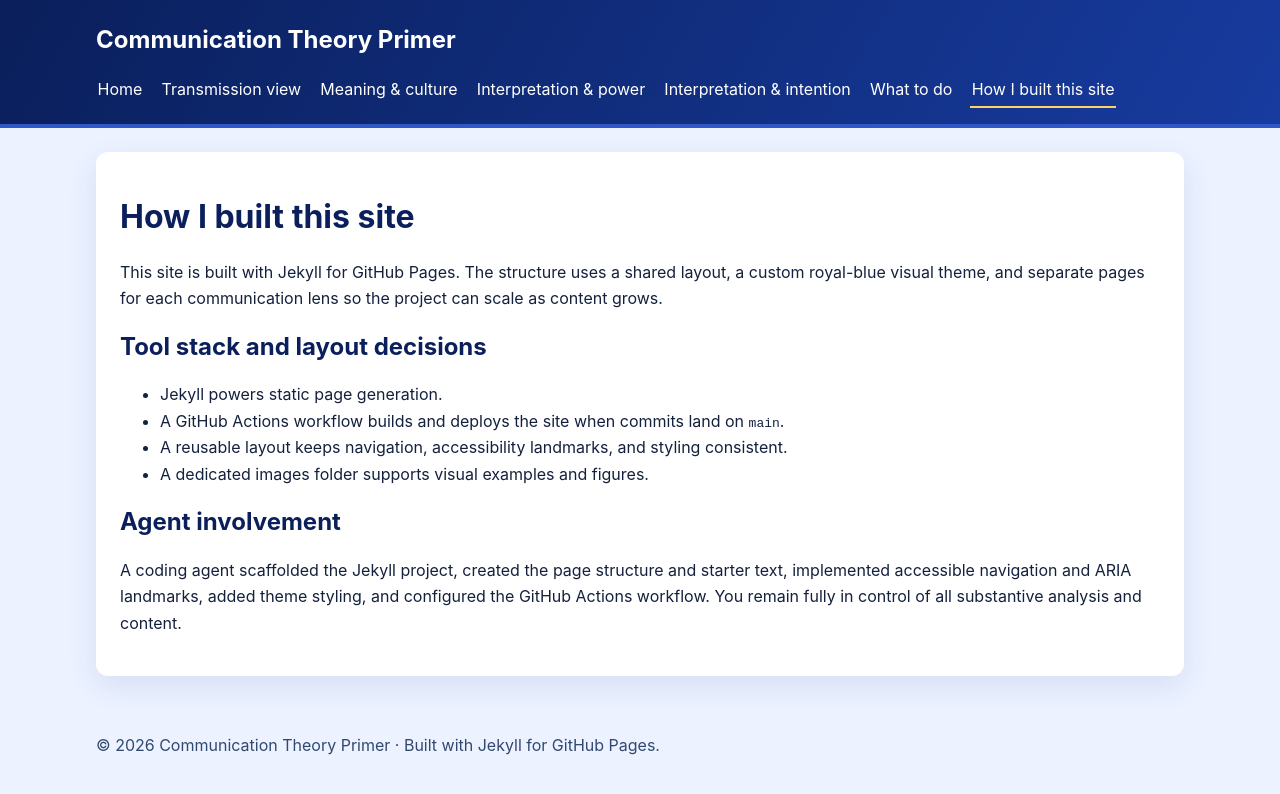
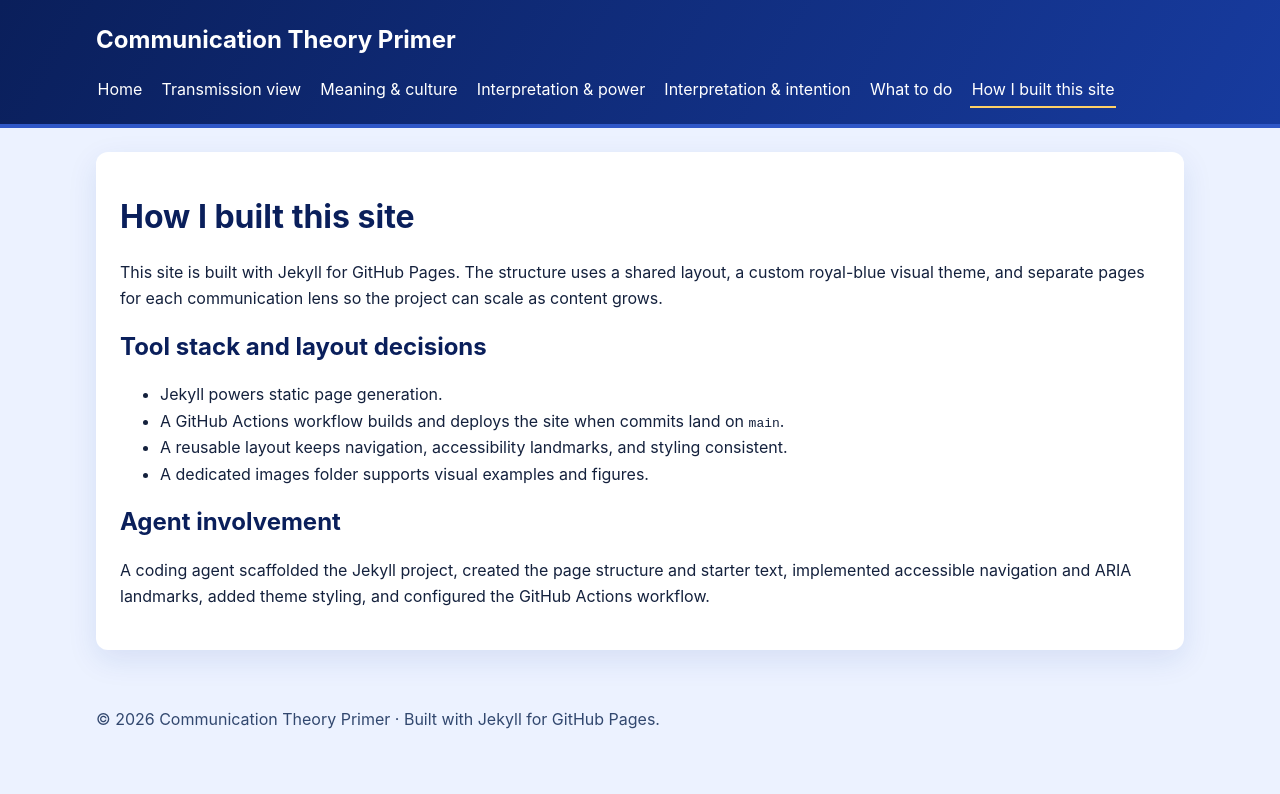
Before and after one commit to bryngrant/comm-primer, a Jekyll site: the page built from how-i-built-this-site.md, in a window 1280 px wide. Shown: the top 794 px of the page. Built offline with Jekyll 4.4.1, drawn with Linux system fonts in a browser that asks for light colours.

Commit message:
Refine agent involvement section for clarity
Removed redundant sentence about user control over content.

```diff
--- a/how-i-built-this-site.md
+++ b/how-i-built-this-site.md
@@ -17,4 +17,4 @@ This site is built with Jekyll for GitHub Pages. The structure uses a shared lay
 
 ## Agent involvement
 
-A coding agent scaffolded the Jekyll project, created the page structure and starter text, implemented accessible navigation and ARIA landmarks, added theme styling, and configured the GitHub Actions workflow. You remain fully in control of all substantive analysis and content.
+A coding agent scaffolded the Jekyll project, created the page structure and starter text, implemented accessible navigation and ARIA landmarks, added theme styling, and configured the GitHub Actions workflow.
```
